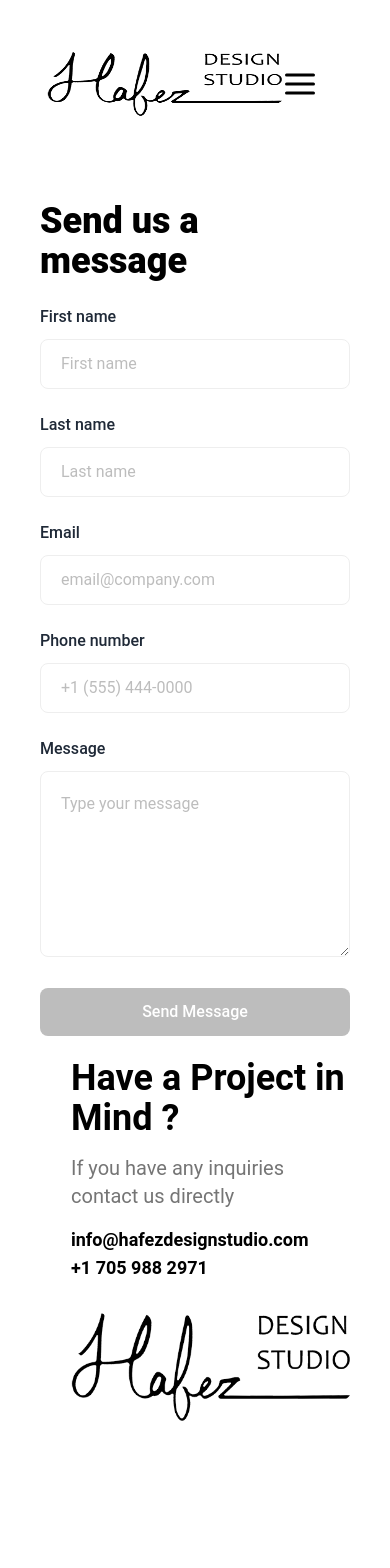
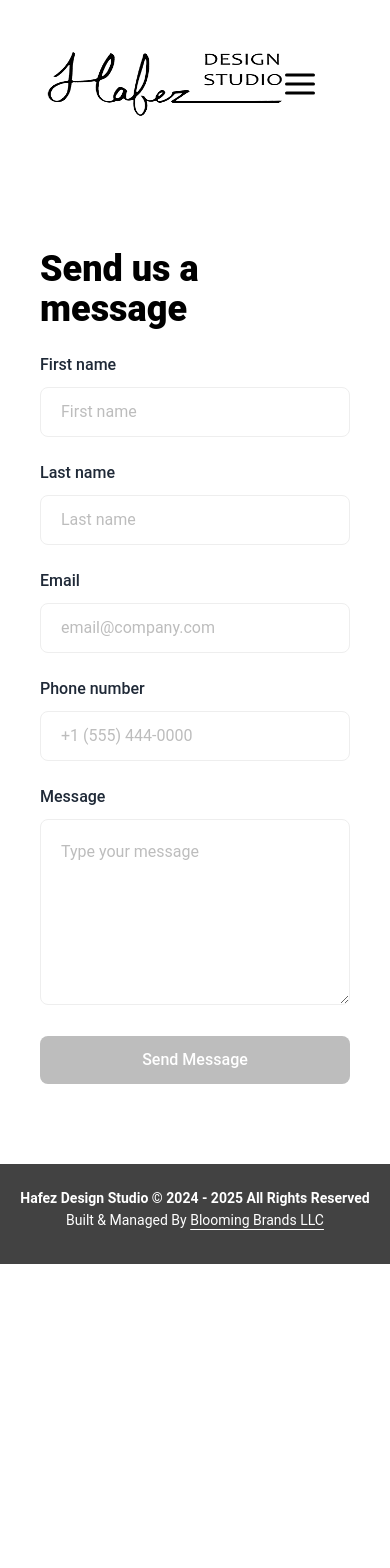
Before and after one commit to mhafez1978/hafez-design-studio, a Next.js app: page /contact in a window 390 px wide. Shown: the top 1568 px of the page. After the commit the page ends 1264 px from the top, so only its background shows below. Built offline with nearby package versions, Linux system fonts and the light colour scheme; what tailgrids would draw is missing.

Commit message:
fixed responsiveness

```diff
--- a/src/app/about/page.tsx
+++ b/src/app/about/page.tsx
@@ -11,7 +11,7 @@ export const metadata: Metadata = {
 const AboutPage: React.FC = () => {
   return (
     <>
-      <div className="w-screen pt-[200px] pb-[220px]">
+      <div className="w-screen mb-24 py-0 lg:py-20">
         <div className="container mx-auto flex flex-col gap-2 lg:flex-row-reverse lg:gap-0">
           <div className="w-full flex flex-col gap-y-6 lg:w-1/2">
             <div className="w-full h-full pb-4">
@@ -66,7 +66,7 @@ const AboutPage: React.FC = () => {
               spaces that meet the unique needs of our clients while exceeding
               expectations
             </p>
-            <div className="flex flex-col gap-4 lg:flex-row lg:pl-6">
+            <div className="flex flex-wrap space-y-4 lg:space-x-4">
               <Image
                 src="/nkb-cert.png"
                 alt="Founder of Sansa Interiors in Toronto"
--- a/src/app/commercial/services/page.tsx
+++ b/src/app/commercial/services/page.tsx
@@ -11,13 +11,14 @@ export const metadata: Metadata = {
 const CommercialServices: React.FC = () => {
   return (
     <>
+      <div className="min-h-[60px]"></div>
       <FeaturedServices
         serviceTitle=""
         serviceName="Commercial Design Services"
         serviceDescription="Elevate your business with Hafez Design Studio's innovative and functional designs. Whether you need custom millwork to increase storage and eliminate clutter, a professional background for Zoom meetings or video shoots, or a complete office redesign, we’re here to help. From feasibility studies that inform your next investment to creating a workplace that fosters collaboration, focus, and a welcoming environment for your team, we ensure every detail aligns with your brand and vision. Let us transform your commercial space into a tool for productivity and success."
         serviceDescription2=""
       />
-      <div className="container max-w-[70%] mx-auto">
+      <div className="container mx-auto px-4">
         <h2 className="text-4xl font-black italic mb-6">Our Design Process.</h2>
         <p className="text-gray-800 pr-[12vw]">
           At Hafez Design Studio, we pride ourselves on maintaining a
--- a/src/app/designers/services/page.tsx
+++ b/src/app/designers/services/page.tsx
@@ -11,9 +11,8 @@ export const metadata: Metadata = {
 const ResidentialServices: React.FC = () => {
   return (
     <>
-      {/*  */}
       <FeaturedServices2 />
-      <div className="container  mx-auto">
+      <div className="container mx-auto">
         <AccordionProcess2 />
       </div>
     </>
--- a/src/components/ui/AccordionProcess2.tsx
+++ b/src/components/ui/AccordionProcess2.tsx
@@ -85,7 +85,6 @@ const AccordionProcess2 = () => {
   return (
     <section className="w-full bg-white pb-10 pt-20 dark:bg-dark lg:pb-20 lg:pt-[50px]">
       <div>
-        <div className="flex flex-wrap justify-center">
         <div className="w-full">
           {accordionData.phases.map((phase, index) => (
             <AccordionItem
@@ -94,7 +93,6 @@ const AccordionProcess2 = () => {
               content={phase.details}
             />
           ))}
-          </div>
         </div>
       </div>
     </section>
@@ -114,7 +112,7 @@ const AccordionItem = ({ header, content }: AccordionItemProps) => {
   const handleToggle = () => setActive(!active);
 
   return (
-    <div className="mb-10 rounded-lg bg-white px-7 py-6 shadow-[0px_4px_18px_0px_rgba(0,0,0,0.07)] dark:bg-dark-2 md:px-10 md:py-8">
+    <div className="w-full mb-10 rounded-lg bg-white px-7 py-6 shadow-[0px_4px_18px_0px_rgba(0,0,0,0.07)] dark:bg-dark-2 md:px-10 md:py-8">
       <button
         className="faq-btn flex w-full items-center justify-between text-left"
         onClick={handleToggle}
--- a/src/components/ui/Contact.tsx
+++ b/src/components/ui/Contact.tsx
@@ -429,10 +429,11 @@ const Contact: React.FC = () => {
   );
 
   return (
-    <section className="relative z-10 overflow-hidden bg-white pb-[150px]">
-      <div className="flex flex-col gap-4 px-10 lg:flex-row">
-        <div className="w-full flex flex-col mt-8 justify-start lg:w-1/2">
-          <div className="mx-auto w-full max-w-[540px]">
+    <section className="relative z-10 overflow-hidden bg-white lg:py-20">
+      <div className="container mx-auto ">
+        <div className="flex flex-col gap-4 px-10">
+          <div className="flex flex-col justify-center items-center py-20">
+            <div className="w-full">
               {emailStatus && (
                 <div
                   className={`mb-4 ${
@@ -583,33 +584,6 @@ const Contact: React.FC = () => {
               </form>
             </div>
           </div>
-        <div className="w-full flex flex-col justify-start pt-[2%] pl-[10%] items-start lg:w-1/2 lg:h-[71vh]">
-          <h2 className="text-4xl font-semibold text-black mb-4">
-            Have a Project in Mind ?
-          </h2>
-          <h3 className="mb-4 text-gray-600 font-semibol text-xl">
-            If you have any inquiries contact us directly
-          </h3>
-          <p>
-            <a
-              className="font-semibold text-lg text-black"
-              href="mailtp:info@hafezdesignstudio.com"
-            >
-              info@hafezdesignstudio.com
-            </a>
-            <br />
-            <a
-              className="font-semibold text-lg text-black"
-              href="tel:+17059882971"
-            >
-              +1 705 988 2971
-            </a>
-          </p>
-          <img
-            src="/450-logo.png"
-            alt="ehab"
-            className="w-[360px] h-[170px] z-30 object-contain"
-          />
         </div>
       </div>
     </section>
--- a/src/components/ui/FeaturedServices.tsx
+++ b/src/components/ui/FeaturedServices.tsx
@@ -39,7 +39,7 @@ const FeaturedServices = ({
           </div>
         </div>
       </div>
-      <div className="w-full flex grid grid-cols-4 px-6">
+      <div className="w-full flex flex-wrap px-6">
         <ServiceCard
           title="Full-Service Interior Design"
           details="From concept to completion, we handle every detail of your residential project. This includes space planning, material selection, furniture, lighting, and décor, ensuring your home is all unified, reflects your style, and meets your needs. seamlessly."
@@ -111,7 +111,7 @@ interface ServiceCardProps {
 
 const ServiceCard: React.FC<ServiceCardProps> = ({ icon, title, details }) => {
   return (
-    <div className="w-full px-4">
+    <div className="w-full px-4 lg:w-1/4">
       <div className="group mb-12">
         <div className="relative z-10 mb-8 flex h-[70px] w-[70px] items-center justify-center rounded-[14px] bg-black xl:mb-[50px]">
           <span className="absolute left-0 top-0 z-[-1] flex h-[70px] w-[70px] rotate-[25deg] items-center justify-center rounded-[14px] bg-primary bg-opacity-30 duration-300 group-hover:rotate-45"></span>
--- a/src/components/ui/FeaturedServices2.tsx
+++ b/src/components/ui/FeaturedServices2.tsx
@@ -9,7 +9,7 @@ import { IoIosContract } from "react-icons/io";
 
 const FeaturedServices = () => {
   return (
-    <div className="container mx-auto py-22 mt-[180px]">
+    <div className="container mx-auto py-22">
       <div className="px-4 flex flex-wrap">
         <div className="w-full px-4">
           <div className="mb-[60px] lg:mb-[70px]">
@@ -31,7 +31,7 @@ const FeaturedServices = () => {
           </div>
         </div>
       </div>
-      <div className="w-full flex grid grid-cols-4 mb-6 px-6">
+      <div className="w-full flex flex-wrap mb-6 px-6">
         <ServiceCard
           title="As-Built Floor Plans"
           details="Accurate measurements and detailed drawings of existing spaces to serve as a reliable foundation for your design projects."
@@ -93,7 +93,7 @@ const ServiceCard: React.FC<ServiceCardProps> = ({
   details2,
 }) => {
   return (
-    <div className="w-full px-4">
+    <div className="w-full px-4 md:w-1/2 lg:w-1/4">
       <div className="group mb-12">
         <div className="relative z-10 mb-8 flex h-[70px] w-[70px] items-center justify-center rounded-[14px] bg-black xl:mb-[50px]">
           <span className="absolute left-0 top-0 z-[-1] flex h-[70px] w-[70px] rotate-[25deg] items-center justify-center rounded-[14px] bg-primary bg-opacity-30 duration-300 group-hover:rotate-45"></span>
--- a/src/components/ui/FeaturedServices3.tsx
+++ b/src/components/ui/FeaturedServices3.tsx
@@ -39,7 +39,7 @@ const FeaturedServices = ({
           </div>
         </div>
       </div>
-      <div className="w-full flex grid grid-cols-3 px-6">
+      <div className="w-full flex flex-wrap px-6">
         <ServiceCard
           title="Office Design"
           details="We create functional and inspiring office spaces that foster productivity and align with your company's brand and culture. From open-plan layouts to private workspaces, we focus on design solutions that enhance employee well-being and workflow."
@@ -97,7 +97,7 @@ interface ServiceCardProps {
 
 const ServiceCard: React.FC<ServiceCardProps> = ({ icon, title, details }) => {
   return (
-    <div className="w-full px-4">
+    <div className="w-full px-4 lg:w-1/3">
       <div className="group mb-12">
         <div className="relative z-10 mb-8 flex h-[70px] w-[70px] items-center justify-center rounded-[14px] bg-black xl:mb-[50px]">
           <span className="absolute left-0 top-0 z-[-1] flex h-[70px] w-[70px] rotate-[25deg] items-center justify-center rounded-[14px] bg-primary bg-opacity-30 duration-300 group-hover:rotate-45"></span>
--- a/src/components/ui/Header.tsx
+++ b/src/components/ui/Header.tsx
@@ -43,9 +43,9 @@ const Header: React.FC<HeaderProps> = ({ logo }) => {
 
   return (
     <header
-      className={`fixed w-screen top-0 left-0 w-full transition-all duration-500 ease-in-out flex flex-col justify-center items-center z-50 ${
+      className={`fixed w-screen top-0 left-0 transition-all duration-500 ease-in-out flex flex-col justify-center items-center z-50 ${
         isHidden ? "h-0 opacity-0" : isShrunk ? "h-12" : "h-[20vh]"
-      } bg-white px-4`}
+      } px-4`}
     >
       <div
         className={`w-full  flex flex-row justify-between items-center transition-opacity duration-500 ease-in-out ${
--- a/src/components/ui/Header2.tsx
+++ b/src/components/ui/Header2.tsx
@@ -50,9 +50,9 @@ const Header: React.FC<HeaderProps> = ({ logo }) => {
 
   return (
     <header
-      className={`fixed w-screen top-0 left-0 w-full transition-all duration-500 ease-in-out flex flex-row justify-center items-center z-40 ${
+      className={`fixed w-screen top-0 left-0 transition-all duration-500 ease-in-out flex flex-row justify-center items-center z-40 ${
         isHidden ? "h-0 opacity-0" : isShrunk ? "h-12" : "h-[20vh]"
-      } bg-white px-4`}
+      } px-4`}
     >
       <div className="hidden lg:flex lg:w-[12vw] lg:overflow-hidden">
         <div className="w-full flex flex-row gap-2 items-center justify-center">
```
Also changed, not shown: src/components/ui/About.tsx (+97 -49 lines). Lines whose indentation alone changed are shown as unchanged.
